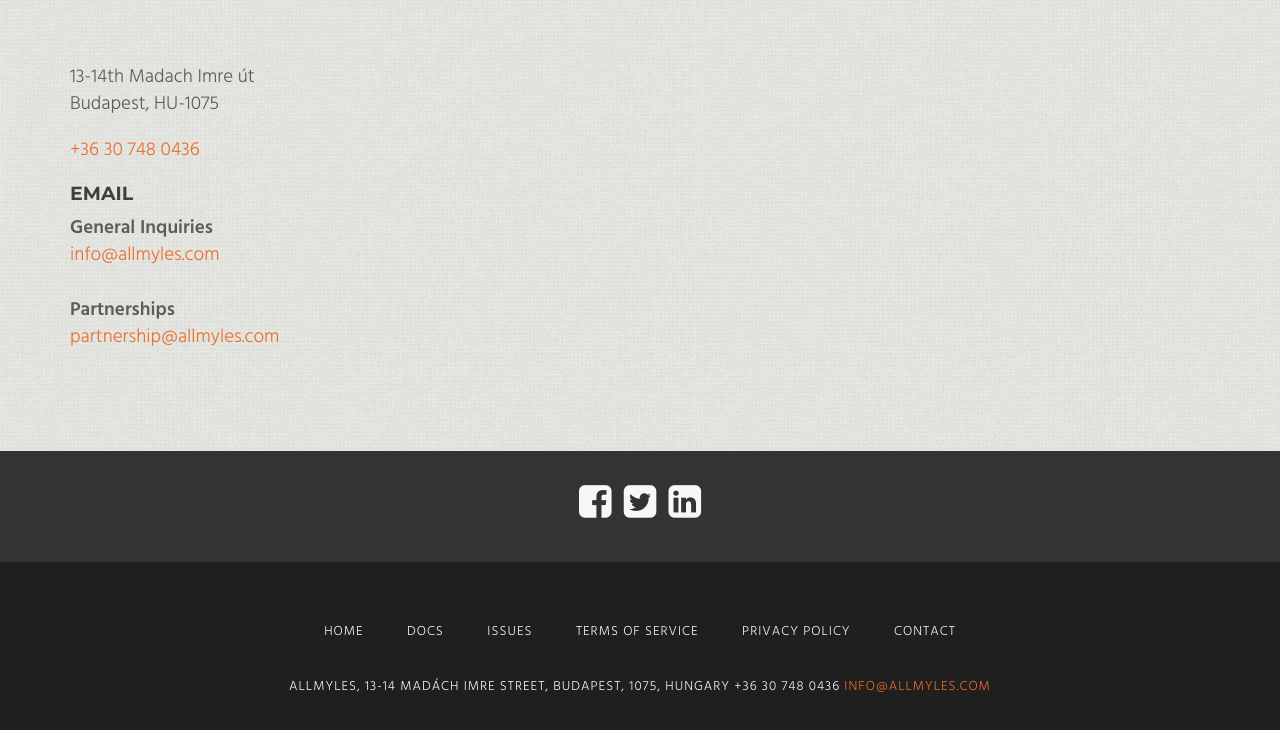
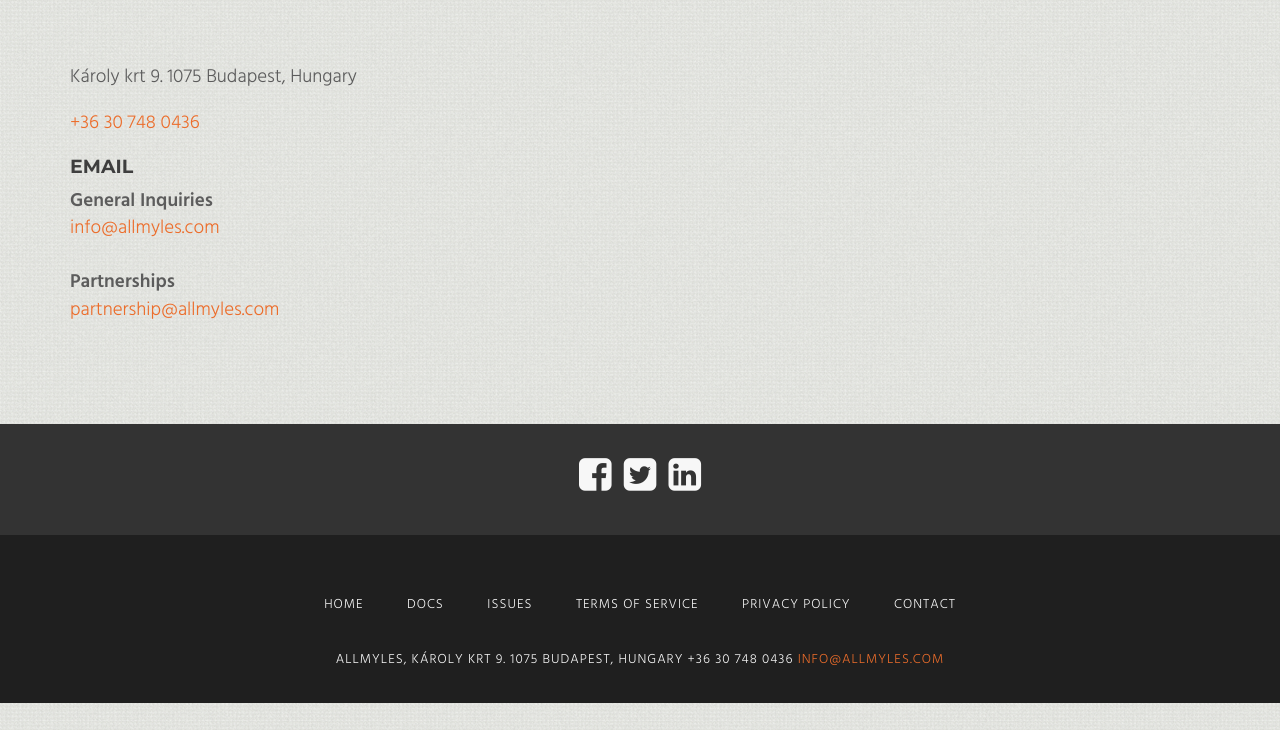
Before and after one commit to balazsszilardtoth/allmyles.github.io, a Jekyll site: the page built from contact.html, in a window 1280 px wide and 1400 px high, scrolled down 703 px. Shown: the part 670-1400 px from the top of the window. Built offline with Jekyll 4.4.1, drawn with Linux system fonts in a browser that asks for light colours; nearby versions of some CDN libraries; after the commit the page ends 2076 px from its top, so only the background shows below that.

Commit message:
Update office location

```diff
--- a/_layouts/base.html
+++ b/_layouts/base.html
@@ -95,7 +95,7 @@ layout: compress
 					<li><a href="/contact/">Contact</a></li>
 				</ul>
 			</div>
-			<p>Allmyles, 13-14 Madách Imre street, Budapest, 1075, Hungary <span>+36&nbsp;30&nbsp;748&nbsp;0436</span> <a href="mailto:info@allmyles.com">info@allmyles.com</a></p>
+			<p>Allmyles, Károly krt 9. 1075 Budapest, Hungary <span>+36&nbsp;30&nbsp;748&nbsp;0436</span> <a href="mailto:info@allmyles.com">info@allmyles.com</a></p>
 		</div>
 	</footer>
 
--- a/contact.html
+++ b/contact.html
@@ -20,7 +20,7 @@ title: Contact - Allmyles
 					<iframe src="https://www.google.com/maps/embed?pb=!1m14!1m12!1m3!1d86254.71287031076!2d19.055589748657237!3d47.500436498436926!2m3!1f0!2f0!3f0!3m2!1i1024!2i768!4f13.1!5e0!3m2!1shu!2shu!4v1426258545771" frameborder="0" style="border:0"></iframe>
 				</div>
 
-				<p id="address">13-14th Madach Imre út <br> Budapest, HU-1075</p>
+				<p id="address">Károly krt 9. 1075 Budapest, Hungary</p>
 
 				<a href="tel:+36307480436">+36&nbsp;30&nbsp;748&nbsp;0436</a>
 
```
